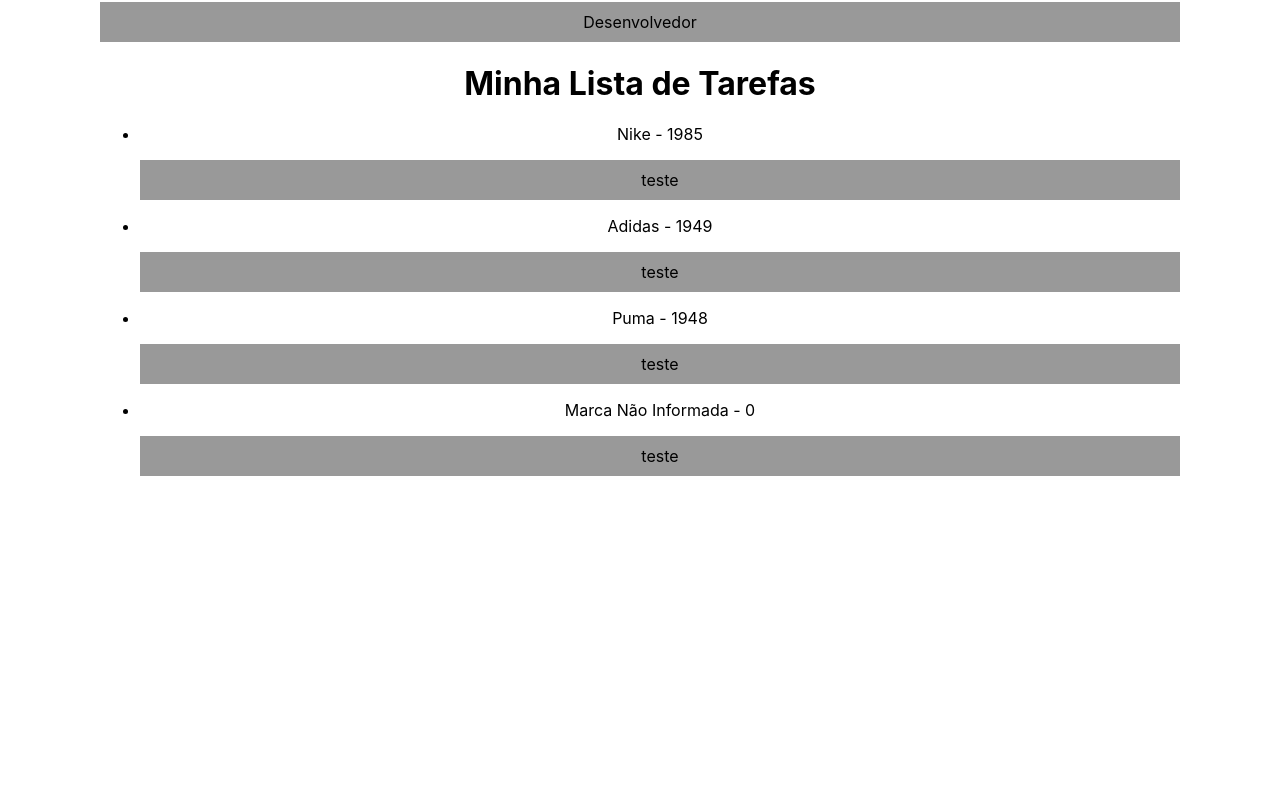
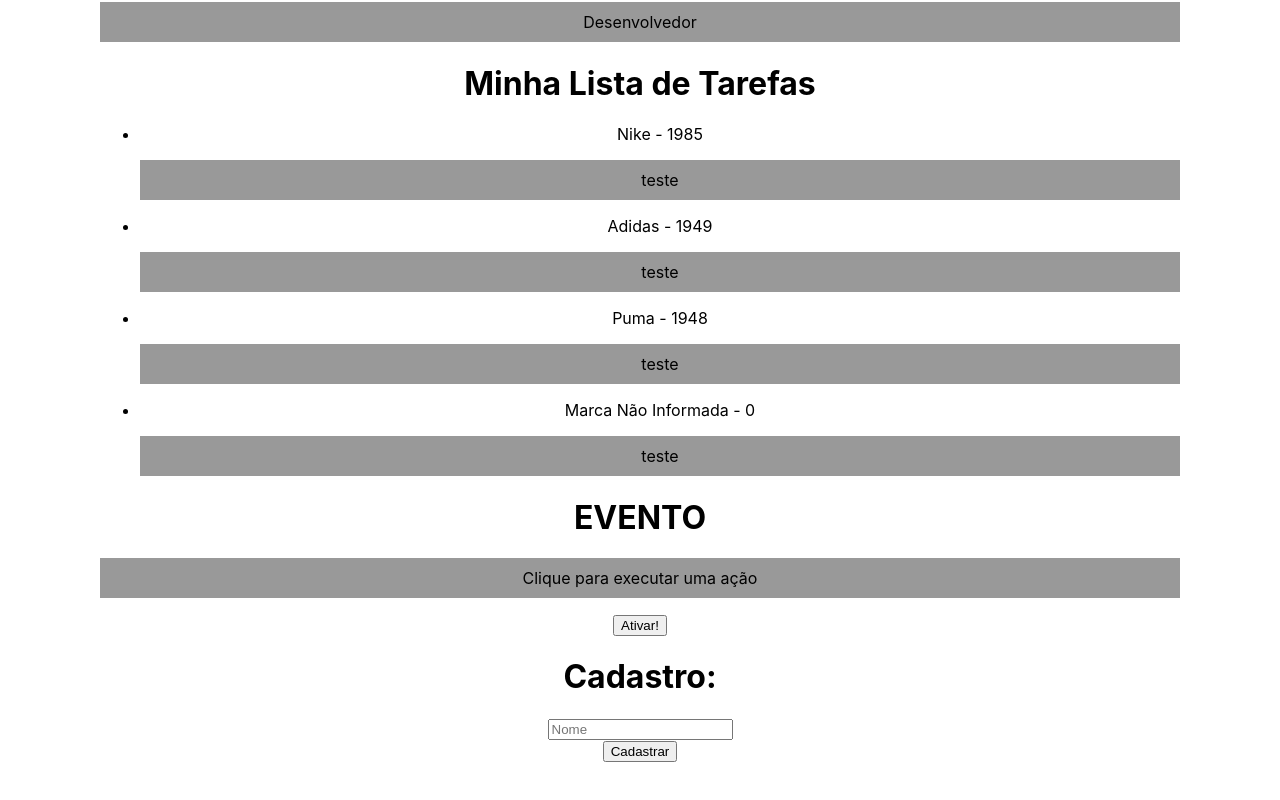
Before and after one commit to joaouggdmn/Praticando-React, a React (Create React App) app: page / in a window 1280 px wide. Shown: the part 646-1446 px from the top of the page. Before the commit the page ends 1222 px from the top, so only its background shows below. Built offline with nearby package versions, Linux system fonts and the light colour scheme.

Commit message:
Praticando eventos: onClick, onChange

```diff
--- a/src/App.js
+++ b/src/App.js
@@ -3,6 +3,8 @@
 import SayMyName from "./components/SayMyName";
 import Pessoa from "./components/Pessoa";
 import List from "./components/List";
+import Eventos from "./components/Eventos";
+import Form from "./components/Form";
 
 function App() {
   const name = "Pedro";
@@ -18,7 +20,8 @@
         foto="https://via.placeholder.com/150"
       />
       <List/>
-
+      <Eventos num={2}/>
+      <Form />
     </div>
   );
 }
--- a/src/components/Eventos.jsx
+++ b/src/components/Eventos.jsx
@@ -0,0 +1,15 @@
+function Eventos({ num }) {
+  function meuEvento() {
+    console.log(`Ativando primeiro evento ${num}`);
+  }
+
+  return (
+    <div>
+      <h1>EVENTO</h1>
+      <p>Clique para executar uma ação</p>
+      <button onClick={meuEvento}>Ativar!</button>
+    </div>
+  );
+}
+
+export default Eventos;
--- /dev/null
+++ b/src/components/Form.jsx
@@ -0,0 +1,22 @@
+function Form() {
+  function cadastrarUsuario(e) {
+    e.preventDefault();
+    alert(`Usuário cadastrado com sucesso!`);
+  }
+
+  return (
+    <div>
+      <h1>Cadastro:</h1>
+      <form onSubmit={cadastrarUsuario}>
+        <div>
+          <input type="text" placeholder="Nome" />
+        </div>
+        <div>
+          <input type="submit" value="Cadastrar" />
+        </div>
+      </form>
+    </div>
+  );
+}
+
+export default Form;
```
